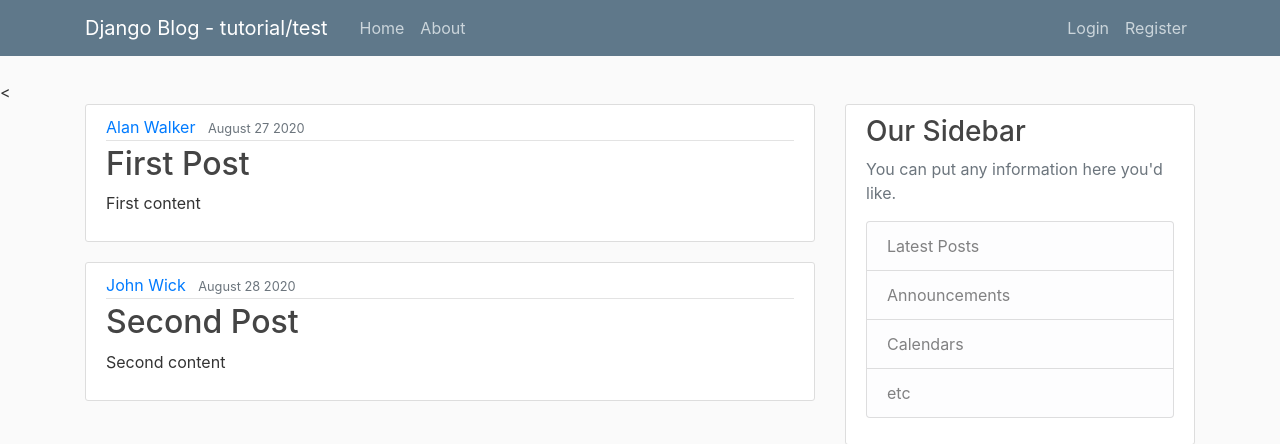
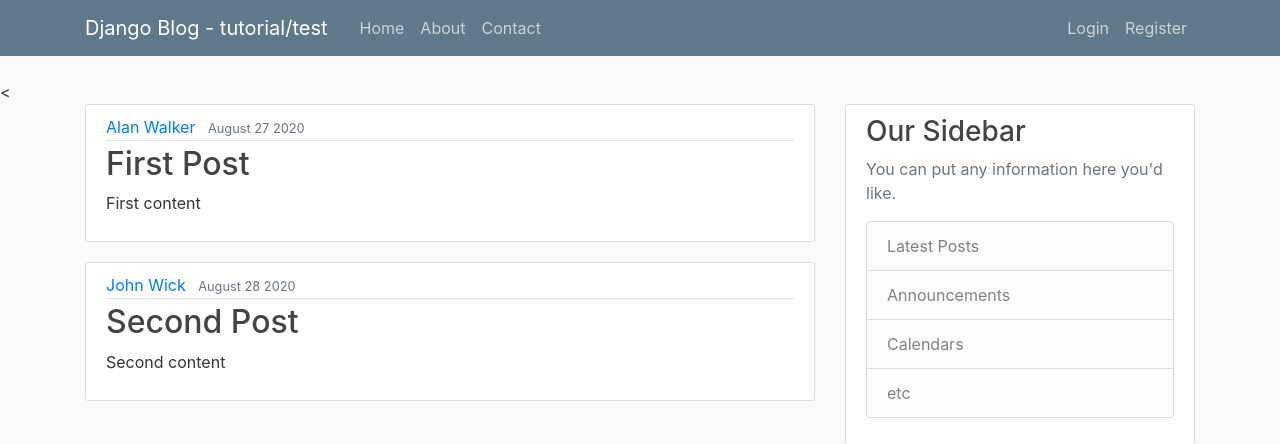
Before and after one commit to GanzStulle/django_project, a Django app: page / in a window 1280 px wide. Shown: the top 444 px of the page. Run offline with Django 3.2, Linux system fonts and the light colour scheme; some libraries are stand-ins or nearby versions.

Commit message:
add contact

```diff
--- a/website/blog/templates/blog/base.html
+++ b/website/blog/templates/blog/base.html
@@ -32,6 +32,7 @@
             <div class="navbar-nav mr-auto">
               <a class="nav-item nav-link" href="{% url 'blog-home' %}">Home</a>
               <a class="nav-item nav-link" href="{% url 'blog-about' %}">About</a>
+              <a class="nav-item nav-link" href="{% url 'blog-contact' %}">Contact</a>
             </div>
             <!-- Navbar Right Side -->
             <div class="navbar-nav">
--- /dev/null
+++ b/website/blog/templates/blog/contact.html
@@ -0,0 +1,6 @@
+{% extends 'blog/base.html' %}
+{% block content %}
+    <h1>How you contact us</h1>
+    <p>Website street <br> 12345 Websitecity</p>
+    <p>Mobil: 0123456789 <br> Email website(at)mail.de</p>
+{%endblock content%}
--- a/website/blog/urls.py
+++ b/website/blog/urls.py
@@ -4,5 +4,5 @@ from . import views
 urlpatterns = [
     path('', views.home, name='blog-home'),
     path('about/', views.about, name='blog-about'),
-
+    path('contact/', views.contact, name='blog-contact'),
 ]
--- a/website/blog/views.py
+++ b/website/blog/views.py
@@ -23,3 +23,6 @@ def home(request):
 
 def about(request):
     return render(request, 'blog/about.html', {'title': 'About'})
+
+def contact(request):
+    return render(request, 'blog/contact.html', {'title': 'Contact'})
```
